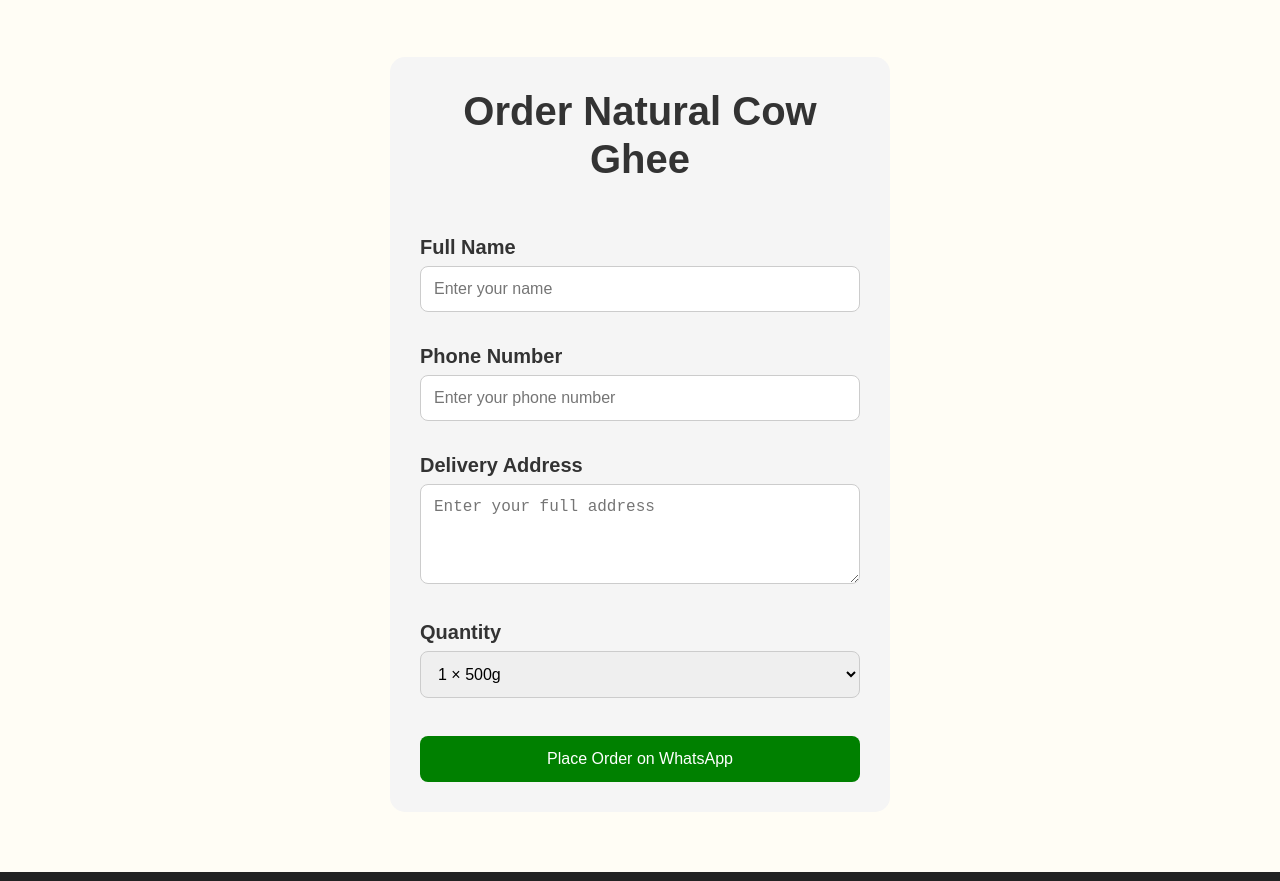
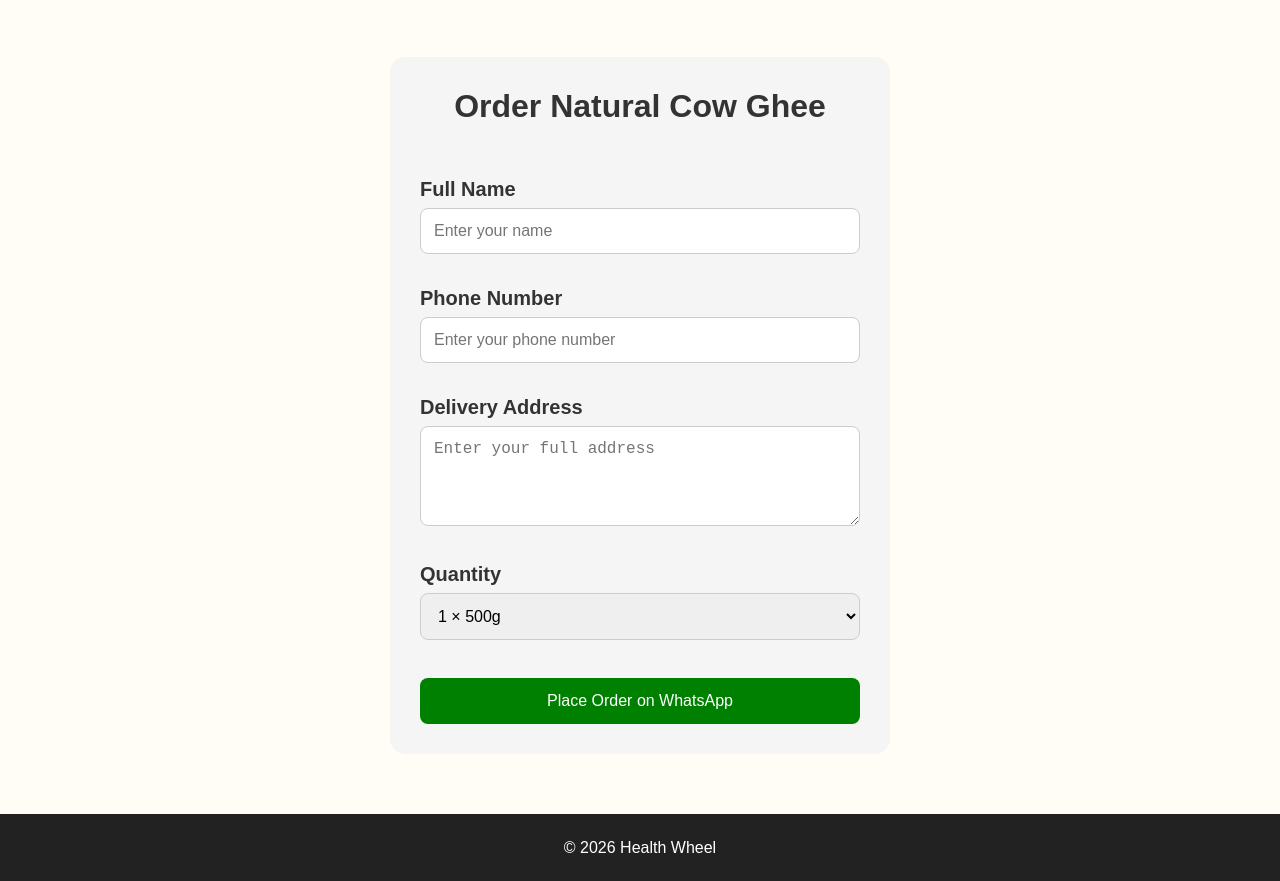
Before and after one commit to kymasa/ghee-store, a plain HTML site: page index.html in a window 1280 px wide. Shown: the part 1007-1888 px from the top of the page. Drawn offline with Linux system fonts and the light colour scheme.

Commit message:
Update index.html

```diff
--- a/index.html
+++ b/index.html
@@ -80,11 +80,11 @@
 
     <section class="order-section" id="order">
 
-        <h2 style="font-size: 40px;">Order Natural Cow Ghee</h2>
+        <h2>Order Natural Cow Ghee</h2>
 
         <form id="orderForm"><br>
         <div>
-            <label for="name"style="font-weight: bold;font-size: 20px;">Full Name</label>
+            <label for="name"style="font-weight:bold;font-size:20px;">Full Name</label>
 
             <input
                 type="text"
```
